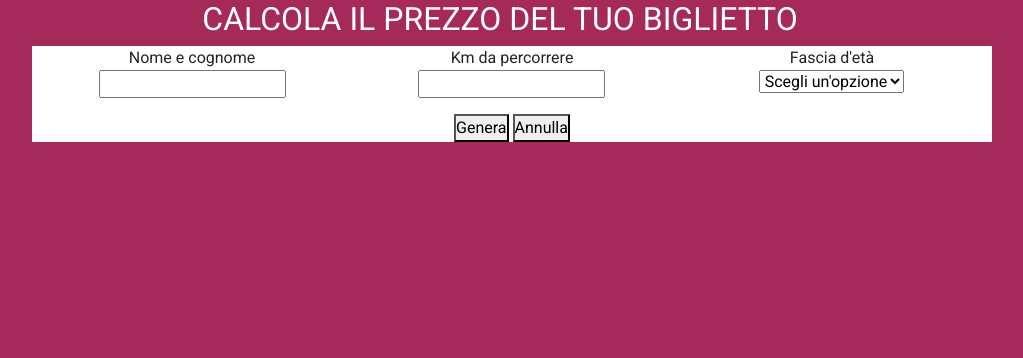
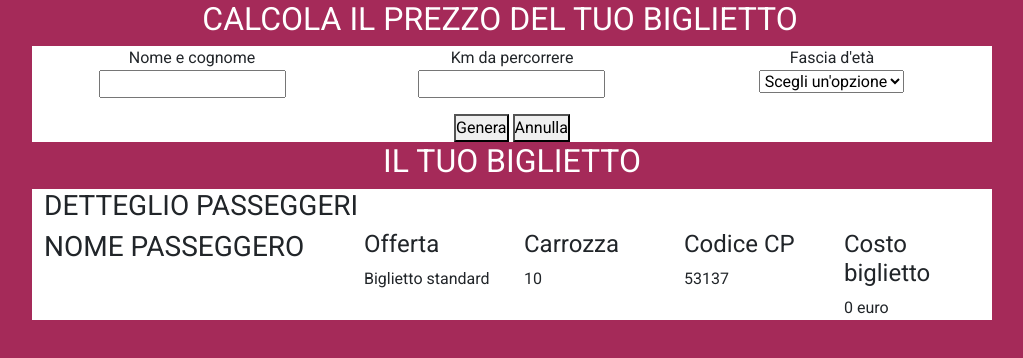
Before and after one commit to magnusson17/js-biglietto-treno-form, a plain HTML site: page index.html in a window 1280 px wide. Both pictures are taken after a click on the button "Genera". Shown: the whole page, without its empty margins (128-1151 px from the left). Drawn offline with nearby package versions, Linux system fonts and the light colour scheme.

Commit message:
general improvement

```diff
--- a/asset/js/main.js
+++ b/asset/js/main.js
@@ -1,12 +1,49 @@
-// let inputNameSurname = document.getElementById("input-name-surname");
-let inputDropdown = document.getElementById("input-dropdown").value;
+let inputNameSurname;
+let inputKm;
+let inputAge;
+
+let totPrice;
+let totPriceRounded;
+
+let sectionTre = document.getElementById("section-3");
+
+let euroPerKm = 0.21;
+
 let generateBtn = document.getElementById("generate-btn");
 
-generateBtn.addEventListener("click", GenerateTiket())
+generateBtn.addEventListener("click", function () {
+    inputNameSurname = document.getElementById("input-name-surname").value
+    inputKm = document.getElementById("input-km").value;
+    inputAge = document.getElementById("input-age").value;
 
-function GenerateTiket() {
-    console.log(inputDropdown)
-}
+    // if (isNaN(inputKm) || isNaN(inputAge)) {
+    //     allert("ERRORE, ricaricare la pagina")
+    // }
+
+    sectionTre.classList.toggle("d-none")
+
+    totPrice = inputKm * euroPerKm
+
+    if (inputAge < 18) {
+        totPrice -= (totPrice * 0.2);
+    } else if (inputAge > 65) {
+        totPrice -= (totPrice * 0.4);
+    } else {
+        totPrice = totPrice
+    }
+
+    totPriceRounded = Math.round((totPrice + Number.EPSILON) * 100) / 100;
+
+    randomCarriage = Math.floor(Math.random() * 10) + 1;
+    randomCpCode = Math.floor(Math.random() * 100000) + 1;
+
+    document.getElementById("repeat-name").append(`${inputNameSurname}`);
+    document.getElementById("offer-type").append(`Biglietto standard`);
+    document.getElementById("carriage-number").append(`${randomCarriage}`);
+    document.getElementById("cp-number").append(`${randomCpCode}`);
+    document.getElementById("ticket-cost").append(`${totPriceRounded} euro`);
+})
+
 
 
 
--- a/index.html
+++ b/index.html
@@ -33,27 +33,61 @@
                 </div>
 
                 <div class="col-4 text-center">
-                    <label for="input-age">Km da percorrere</label> <br>
-                    <input type="number" id="input-age" name="input-age">
+                    <label for="input-km">Km da percorrere</label> <br>
+                    <input type="number" id="input-km" name="input-km">
                 </div>
 
                 <div class="col-4 text-center">
-                    <label for="input-dropdown">Fascia d'età</label> <br>
-                    <select name="input-dropdown" id="input-dropdown">
+                    <label for="input-age">Fascia d'età</label> <br>
+                    <select name="input-age" id="input-age">
                         <option class="text-center" value="" disabled selected>Scegli un'opzione</option>
                         <option class="text-center" value="minor">&#60; 18</option>
                         <option class="text-center" value="normal">tra 18 e 65</option>
                         <option class="text-center" value="over">&#62; 65</option>
                     </select>
                 </div>
-            </div>
 
-            <div class="col-12 text-center pt-3">
-                <button id="generate-btn">Genera</button>
-                <button id="delate-btn">Annulla</button>
+                <div class="col-12 text-center pt-3">
+                    <button id="generate-btn">Genera</button>
+                    <button id="delate-btn">Annulla</button>
+                </div>
             </div>
         </div>
     </div>
+
+    <div id="section-3" class="d-none">
+        <div class="container w-75">
+            <div class="row">
+                <div class="col-12 text-white text-center">
+                    <h2>IL TUO BIGLIETTO</h2>
+                </div>
+            </div>
+            <div class="row bg-white">
+                <div class="col-12">
+                    <h3>DETTEGLIO PASSEGGERI</h3>
+                </div>
+
+                <div id="repeat-name" class="col-4">
+                    <h3>NOME PASSEGGERO</h3>
+                </div>
+
+                <div id="offer-type" class="col-2">
+                    <h4>Offerta</h4>
+                </div>
+
+                <div id="carriage-number" class="col-2">
+                    <h4>Carrozza</h4>
+                </div>
+
+                <div id="cp-number" class="col-2">
+                    <h4>Codice CP</h4>
+                </div>
+
+                <div id="ticket-cost" class="col-2">
+                    <h4>Costo biglietto</h4>
+                </div>
+            </div>
+        </div>
     </div>
 
 
```
